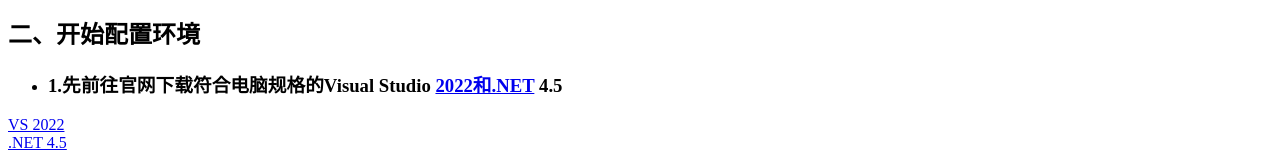
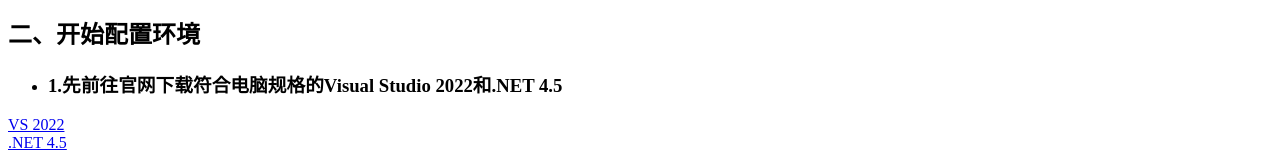
Before and after one commit to maix2012/Hacknet-Mod, a plain HTML site: page index.html in a window 1280 px wide. Shown: the part 479-639 px from the top of the page. Drawn offline with Linux system fonts and the light colour scheme.

Commit message:
Update index.html with additional content

```diff
--- a/index.html
+++ b/index.html
@@ -22,7 +22,7 @@
 <h2 class="code-line" data-line-start=12 data-line-end=13 ><a id="_12"></a>二、开始配置环境</h2>
 <ul>
 <li class="has-line-data" data-line-start="13" data-line-end="14">
-<h3 class="code-line" data-line-start=13 data-line-end=14 ><a id="1Visual_Studio_2022NET_45_13"></a>1.先前往官网下载符合电脑规格的Visual Studio <a href="http://xn--2022-321g.NET">2022和.NET</a> 4.5</h3>
+<h3 class="code-line" data-line-start=13 data-line-end=14 ><a id="1Visual_Studio_2022NET_45_13"></a>1.先前往官网下载符合电脑规格的Visual Studio 2022和.NET 4.5</h3>
 </li>
 </ul>
 <p class="has-line-data" data-line-start="14" data-line-end="16"><a href="https://visualstudio.microsoft.com/zh-hans/thank-you-downloading-visual-studio/?sku=Community&amp;channel=Release&amp;version=VS2022&amp;source=VSLandingPage&amp;cid=2030&amp;passive=false">VS 2022</a> <br>
```
